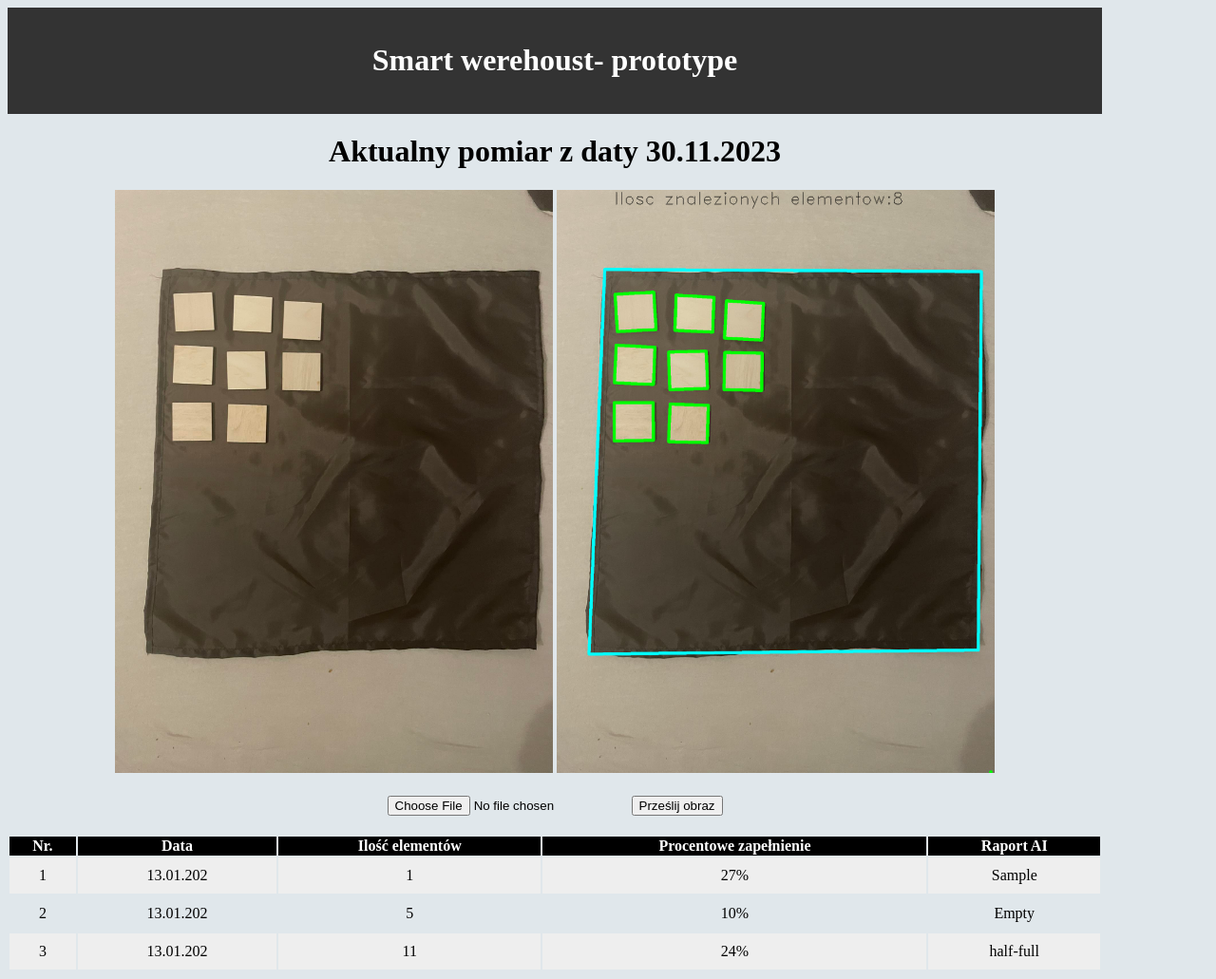
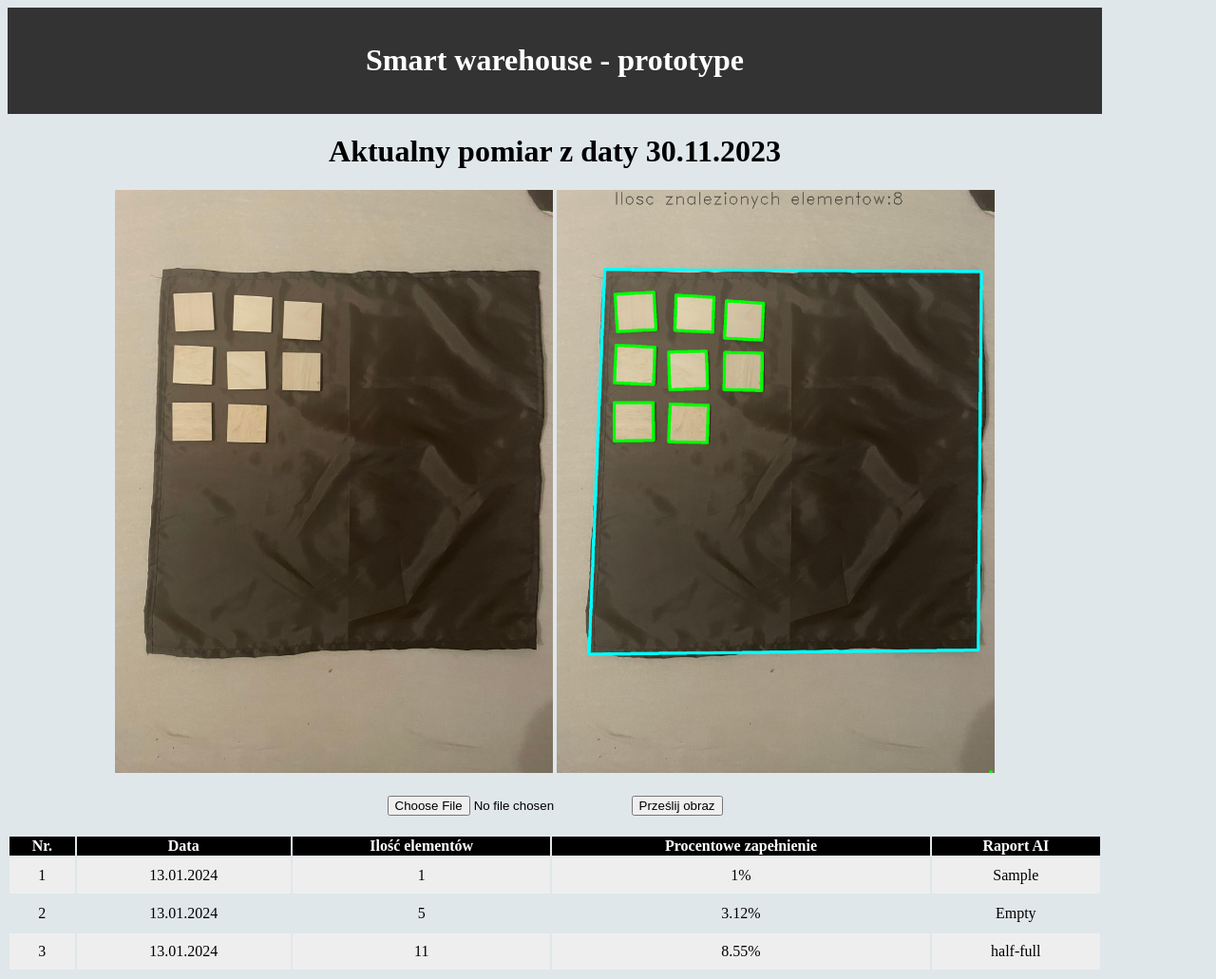
Before and after one commit to bartlomiej-bracik/Smart-warehouse-space-control, a Flask app: template server_app/werehouse_ai_manager/templates/index.html in a window 1280 px wide. Shown: the whole page at 95% size. Run offline with Flask 2, Linux system fonts and the light colour scheme; the template is opened without the code that fills it: most values are stand-ins (such as "Sample title", 1, 10 or a date in 2020).

Commit message:
Edition in feature (update)

```diff
--- a/server_app/werehouse_ai_manager/app.py
+++ b/server_app/werehouse_ai_manager/app.py
@@ -11,11 +11,11 @@ CORS(app)
 @app.route('/')
 def index():
     analyzer_respnse = ia.analyzer('static/img/img4.jpg')
-    feature = learning_utils.Feature(analyzer_respnse[0],analyzer_respnse[1],analyzer_respnse[2])
+    feature = learning_utils.Feature(analyzer_respnse[0],analyzer_respnse[1])
     feututeOutput = feature.getFeature()
     className = str( tr.classify(feututeOutput)).replace("[\'","").replace("\']","")
     #text1 = str(cout_of_co)
-    return render_template("index.html",count_of_el=feututeOutput[0],ai_raport = className)
+    return render_template("index.html",count_of_el=feututeOutput[0],percent = str(analyzer_respnse[1]) ,ai_raport = className)
 
 
 
--- a/server_app/werehouse_ai_manager/learning_utils.py
+++ b/server_app/werehouse_ai_manager/learning_utils.py
@@ -11,7 +11,7 @@ class Feature:
     avr_radius = 0
     avr_number_of_neighbors = 0
     count_of_counturs = 0
-    def __init__(self,img_coordinate ,center_cordian,space_areaa):
+    def __init__(self,img_coordinate ,percent_full):
         self.img_coordinate = img_coordinate
 
         self.percent_full = percent_full
--- a/server_app/werehouse_ai_manager/templates/index.html
+++ b/server_app/werehouse_ai_manager/templates/index.html
@@ -35,11 +35,11 @@
 
     <meta charset="UTF-8">
     <meta name="viewport" content="width=device-width, initial-scale=1.0">
-    <title>Smart werehoust</title>
+    <title>Smart warehouse</title>
 </head>
 <body>
     <header>
-    <h1 >Smart werehoust- prototype</h1>
+    <h1 >Smart warehouse - prototype</h1>
   </header>
 
     <h1>Aktualny pomiar z daty 30.11.2023</h1>
@@ -61,13 +61,13 @@
    </thead>
    <tbody>
       <tr>
-         <td>1</td> <td>13.01.202</td> <td>{{ count_of_el }}</td> <td>27%</td> <td> {{ai_raport}}</td>
+         <td>1</td> <td>13.01.2024</td> <td>{{ count_of_el }}</td> <td>{{ percent }}%</td> <td> {{ai_raport}}</td>
       </tr>
        <tr>
-         <td>2</td> <td>13.01.202</td> <td>5</td> <td>10%</td> <td> Empty </td>
+         <td>2</td> <td>13.01.2024</td> <td>5</td> <td>3.12%</td> <td> Empty </td>
       </tr>
        <tr>
-         <td>3</td> <td>13.01.202</td> <td>11</td> <td>24%</td> <td> half-full</td>
+         <td>3</td> <td>13.01.2024</td> <td>11</td> <td>8.55%</td> <td> half-full</td>
       </tr>
 
       </tr>
```
Also changed, not shown: server_app/werehouse_ai_manager/image_analyzer.py (+9 -4 lines).
